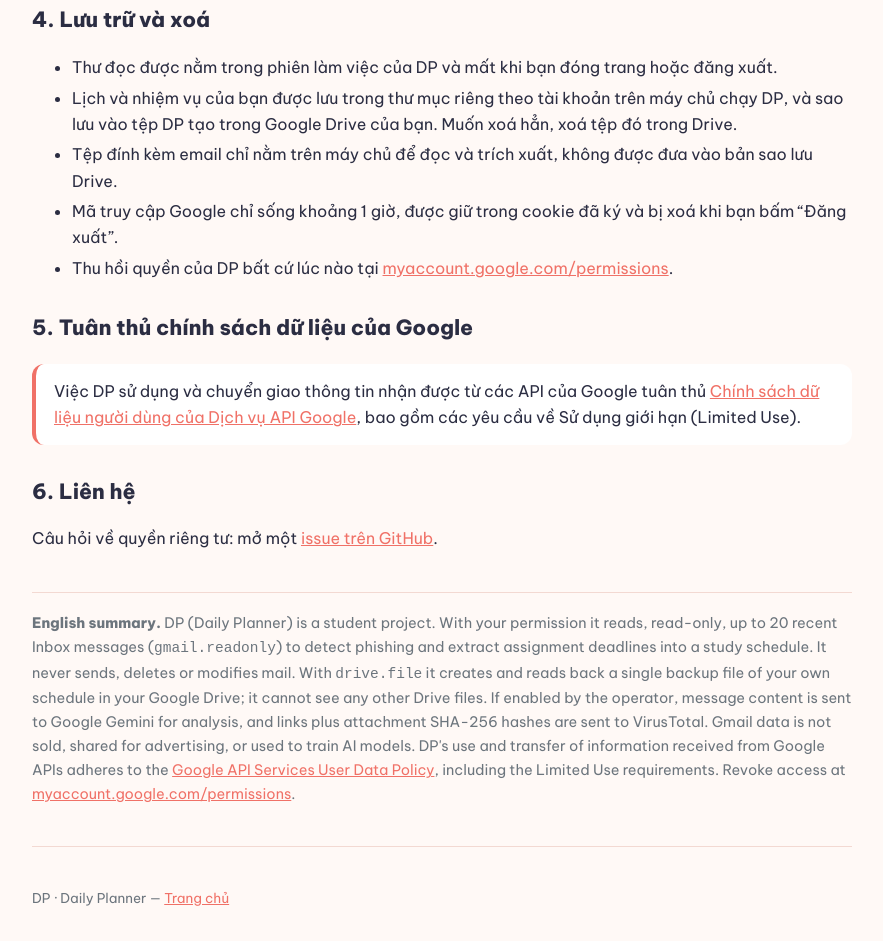
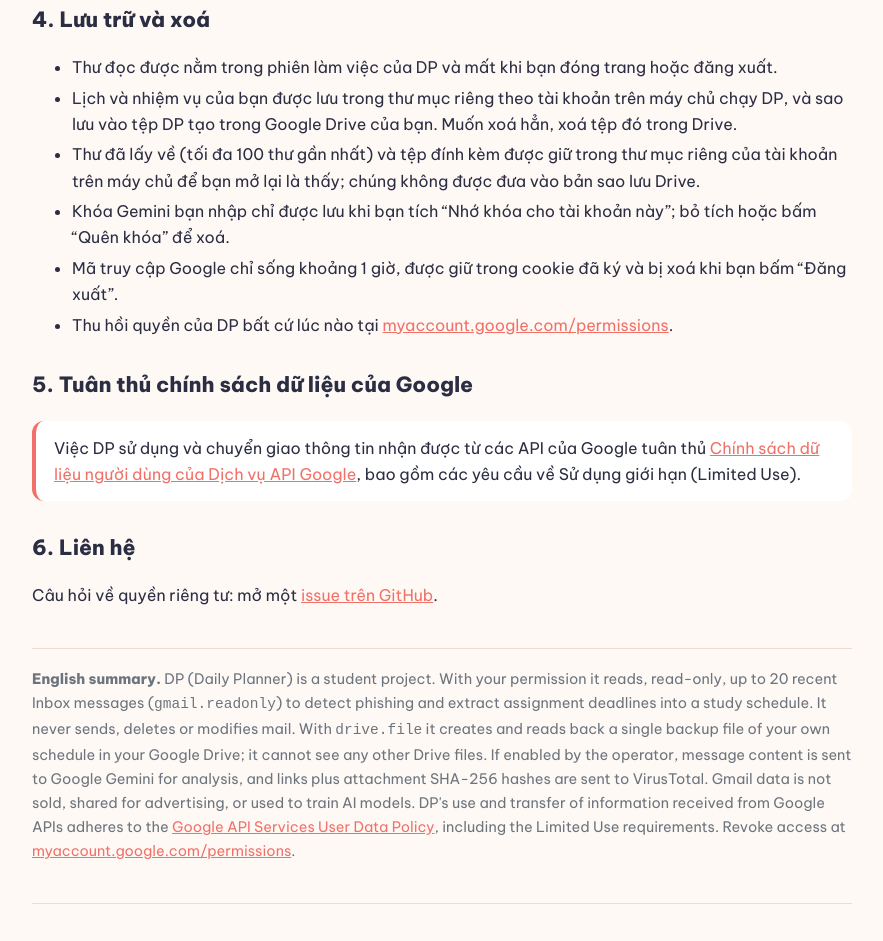
Before and after one commit to htlong1837-lab/ai-study-assistant, a plain HTML site: page privacy.html in a window 1280 px wide. Shown: the part 1177-2118 px from the top of the page, without its empty margins (198-1081 px from the left). Drawn offline with Linux system fonts and the light colour scheme.

Commit message:
privacy: thư và khóa Gemini được giữ theo tài khoản

```diff
--- a/privacy.html
+++ b/privacy.html
@@ -60,7 +60,10 @@
     <li>Thư đọc được nằm trong phiên làm việc của DP và mất khi bạn đóng trang hoặc đăng xuất.</li>
     <li>Lịch và nhiệm vụ của bạn được lưu trong thư mục riêng theo tài khoản trên máy chủ chạy DP, và sao
         lưu vào tệp DP tạo trong Google Drive của bạn. Muốn xoá hẳn, xoá tệp đó trong Drive.</li>
-    <li>Tệp đính kèm email chỉ nằm trên máy chủ để đọc và trích xuất, không được đưa vào bản sao lưu Drive.</li>
+    <li>Thư đã lấy về (tối đa 100 thư gần nhất) và tệp đính kèm được giữ trong thư mục riêng của tài khoản
+        trên máy chủ để bạn mở lại là thấy; chúng không được đưa vào bản sao lưu Drive.</li>
+    <li>Khóa Gemini bạn nhập chỉ được lưu khi bạn tích “Nhớ khóa cho tài khoản này”; bỏ tích hoặc bấm
+        “Quên khóa” để xoá.</li>
     <li>Mã truy cập Google chỉ sống khoảng 1 giờ, được giữ trong cookie đã ký và bị xoá khi bạn bấm
         “Đăng xuất”.</li>
     <li>Thu hồi quyền của DP bất cứ lúc nào tại
```
